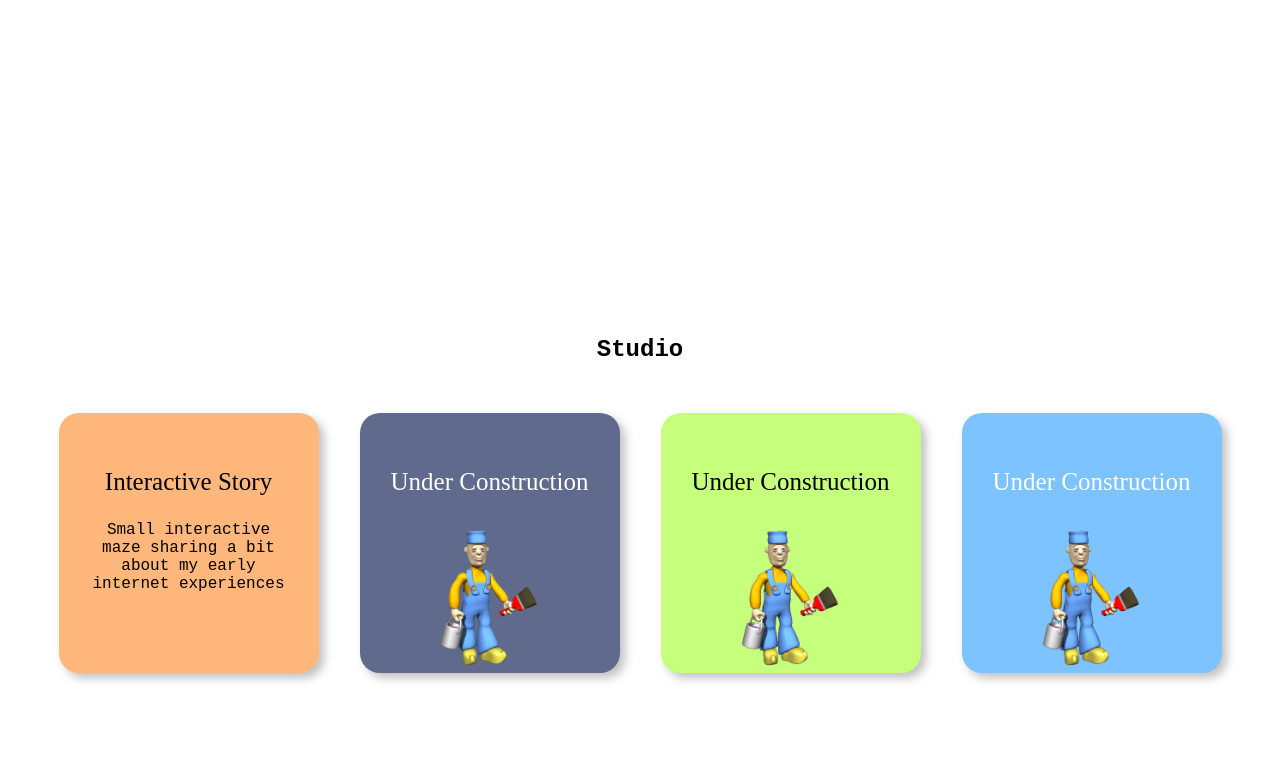
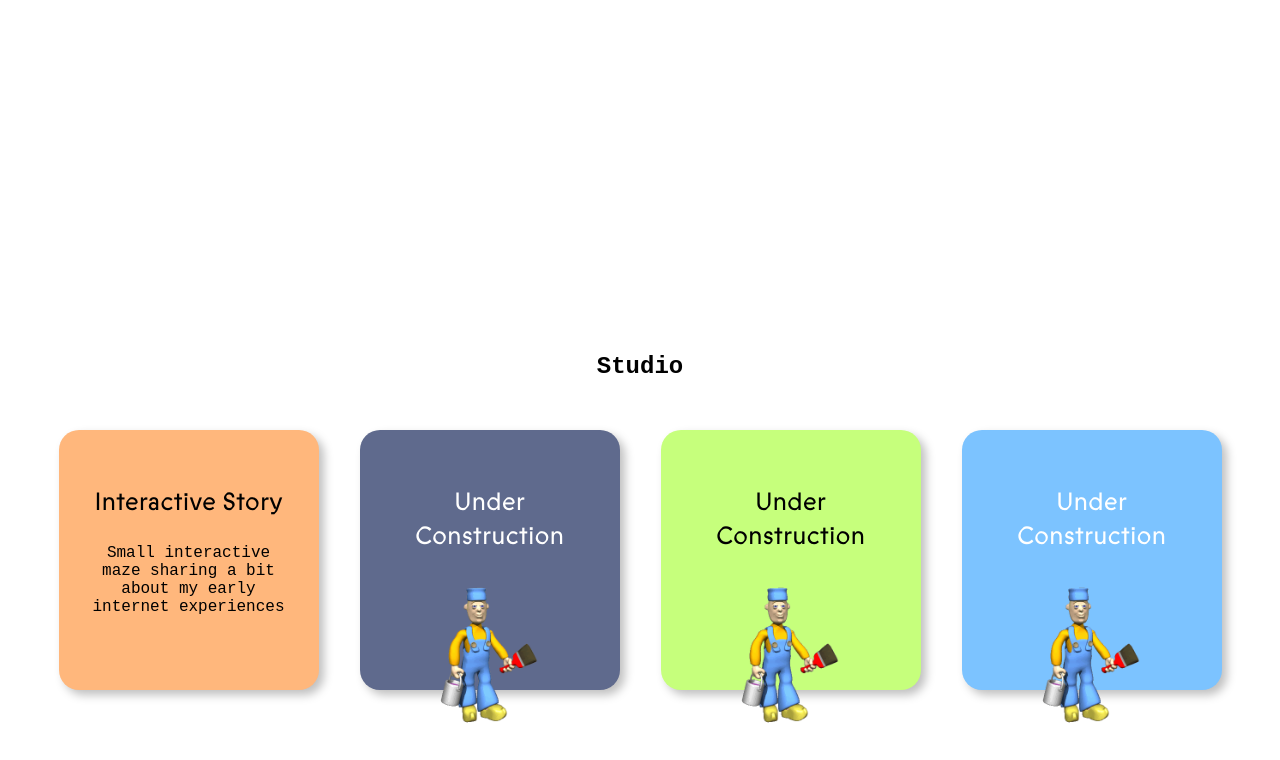
Before and after one commit to cameronS2000/core-2-interaction, a plain HTML site: page index.html in a window 1280 px wide. Shown: the part 385-1145 px from the top of the page. Drawn offline with Linux system fonts and the light colour scheme; the site is published under a folder, as on GitHub Pages, so addresses that start at the root find nothing.

Commit message:
Update style.css

```diff
--- a/style.css
+++ b/style.css
@@ -17,17 +17,17 @@ h1{
 @font-face {
     font-family: Synt;
     font-weight: Medium;
-    src: url(/fonts/synt_medium_italic.otf) format(opentype);
+    src: url(fonts/synt_medium_italic.otf) format(opentype);
 }
 @font-face {
     font-family: prophet;
     font-weight: Medium;
-    src: url(/fonts/prophet_regular.otf) format(opentype);
+    src: url(fonts/prophet_regular.otf) format(opentype);
 }
 @font-face {
     font-family: prophet2;
     font-weight: Medium;
-    src: url(/fonts/prophet.otf) format(opentype);
+    src: url(fonts/prophet.otf) format(opentype);
 }
 
 .module{
```
